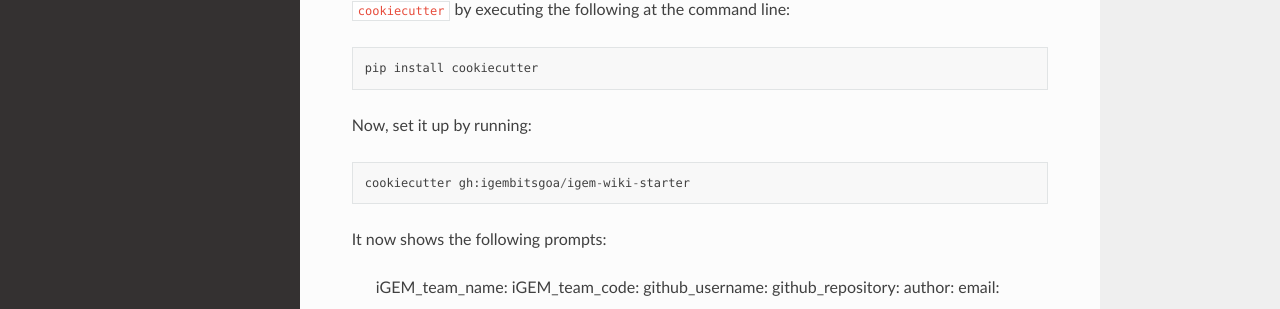
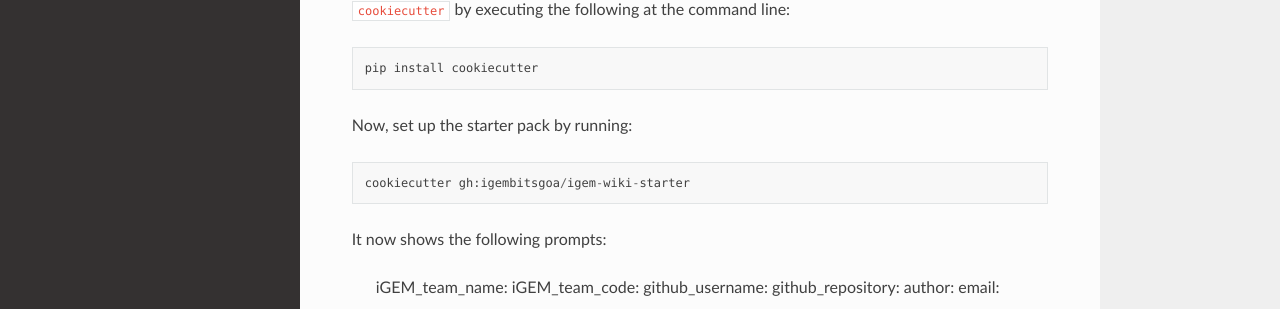
Before and after one commit to igembitsgoa/igem-wiki-starter, a Sphinx documentation site: the page built from docs/installation.rst, in a window 1280 px wide and 1238 px high. Shown: the part 557-866 px from the top of the window. Built offline with Sphinx 7.4.7 and the Read the Docs theme 2.0.0, drawn with Linux system fonts in a browser that asks for light colours.

Commit message:
Fix installation details

```diff
--- a/docs/installation.rst
+++ b/docs/installation.rst
@@ -27,7 +27,7 @@
 
     pip install cookiecutter
 
-Now, set it up by running::
+Now, set up the starter pack by running::
 
     cookiecutter gh:igembitsgoa/igem-wiki-starter
 
```
